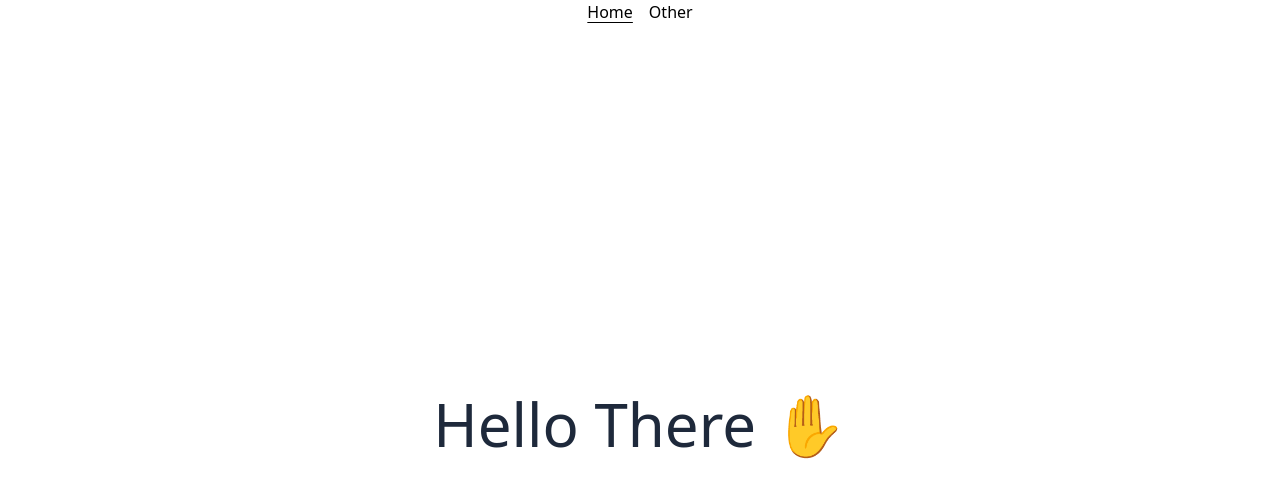
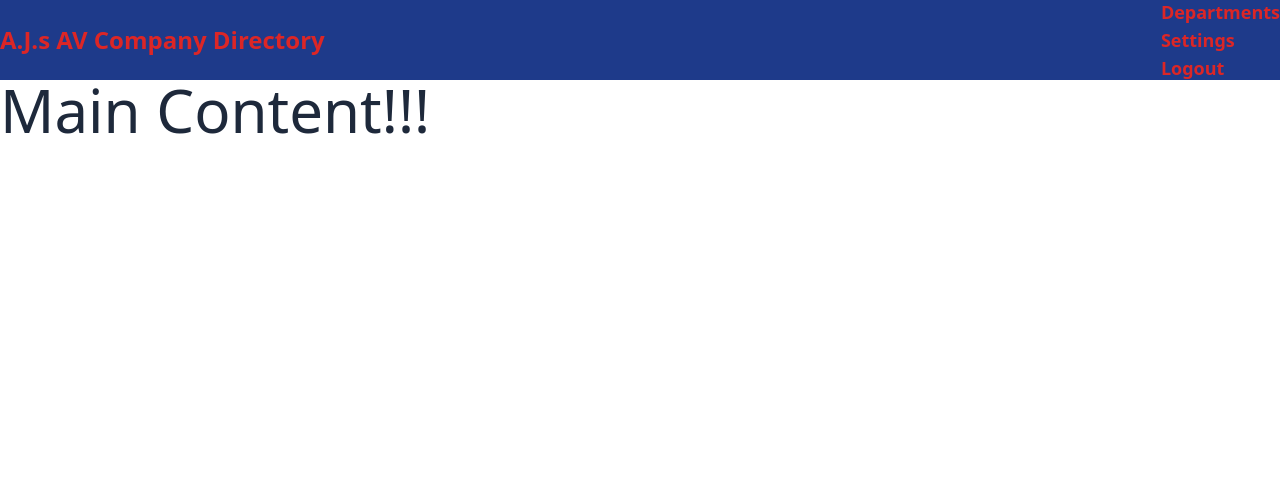
Before and after one commit to preemo956/vue-company-directory, a Vue app: page / in a window 1280 px wide. Shown: the top 498 px of the page. Built offline with nearby package versions, Linux system fonts and the light colour scheme; the HTML template or start-up script is replaced by a standard one.

Commit message:
second comit

```diff
--- a/src/components/NavMenu.vue
+++ b/src/components/NavMenu.vue
@@ -1,16 +1,43 @@
+<script setup>
+import { ref } from 'vue';
+const brand = ref ('A.J.s AV Company Directory')
+</script>
+
 <template>
-  <nav>
-    <RouterLink to="/">Home</RouterLink>
-    <RouterLink to="/other">Other</RouterLink>
+  <nav class="bg-blue-900">
+    <div class="wrapper">
+      <div class="brand">
+        <span class="brand-title">{{ brand }}</span>
+    </div>
+      <div class="menu">
+          <a href="#" class="menu-item"> Departments </a>
+          <a href="#" class="menu-item"> Settings </a>
+          <a href="#" class="menu-item"> Logout </a>
+      </div>
+    </div>
+
   </nav>
 </template>
 
 <style lang="postcss" scoped>
 nav {
-  @apply flex justify-center space-x-4;
+  @apply flex h-20 bg-blue-900 text-slate-200 justify-between space-x-4;
 
+  .wrapper {
+    @apply container mx-auto flex w-full items-center justify-between;
+  }
   & .router-link-active {
     @apply underline underline-offset-4;
   }
+  .brand {
+    &-title{
+      @apply text-2xl font-bold text-red-600;
+    }
+  }
+  .menu{
+    &-item{
+    @apply hover:bg-slate-200 flex gap-1 text-lg font-bold text-red-600 rounded-md;
+    }
+  }
 }
 </style>
--- a/src/views/HomePage.vue
+++ b/src/views/HomePage.vue
@@ -1,10 +1,10 @@
 <script setup>
 import { ref } from 'vue'
-const title = ref('Hello There ✋')
+const title = ref('Main Content!!!')
 </script>
 
 <template>
-  <main class="flex min-h-screen items-center justify-center">
+  <main class="flex min-h-screen ">
     <h1 class="text-6xl font-thin text-slate-800">{{ title }}</h1>
   </main>
 </template>
```
